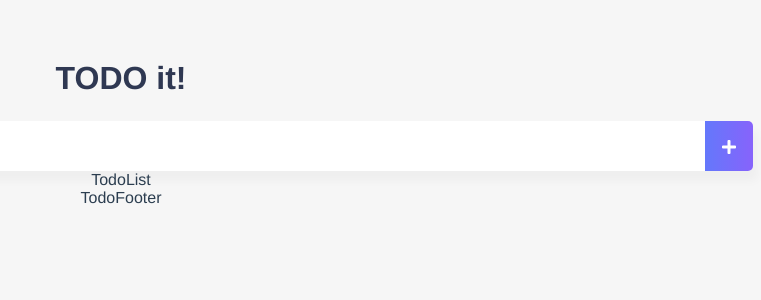
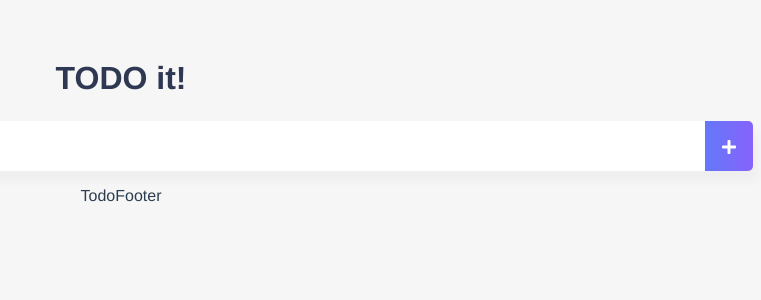
Before and after one commit to mysoyul/Vuejs3_TodoApp_VueCLI, a Vue app: page / in a window 1280 px wide. Shown: the top 300 px of the page, without its empty margins (519-1280 px from the left). Built offline with nearby package versions, Linux system fonts and the light colour scheme.

Commit message:
TodoList v-for 사용

```diff
--- a/src/components/TodoList.vue
+++ b/src/components/TodoList.vue
@@ -1,6 +1,10 @@
 <template>
     <div>
-        <div>TodoList</div>
+        <ul>
+            <li v-for="(item, index) in todoItems" v-bind:key="index">
+                {{ item }}
+            </li>
+        </ul>
     </div>
 </template>
 
@@ -14,10 +18,10 @@ onBeforeMount(() => {
     if (localStorage.length > 0) {
         for (var i = 0; i < localStorage.length; i++) {
             const storageKey = localStorage.key(i)
-            todoItems.value.push(storageKey)
+            todoItems.value.push(localStorage.getItem(storageKey))
         }
     }
-    console.log(todoItems.value)
+
 })
 </script>
 
```
